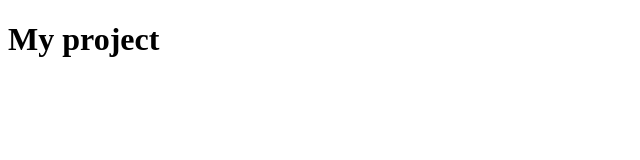
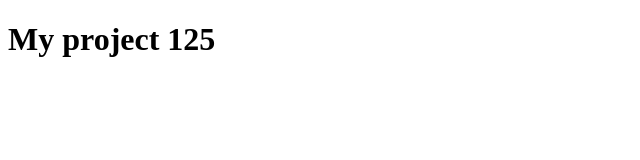
Before and after one commit to Kostrica/my-project, a plain HTML site: page index.html in a window 1280 px wide. Shown: the full height of the page, 0-640 px from the left. Drawn offline with Linux system fonts and the light colour scheme.

Commit message:
Update index.html

```diff
--- a/index.html
+++ b/index.html
@@ -7,6 +7,6 @@
   <title>My project</title>
 </head>
 <body>
-  <h1>My project</h1>
+  <h1>My project 125</h1>
 </body>
 </html>
```
